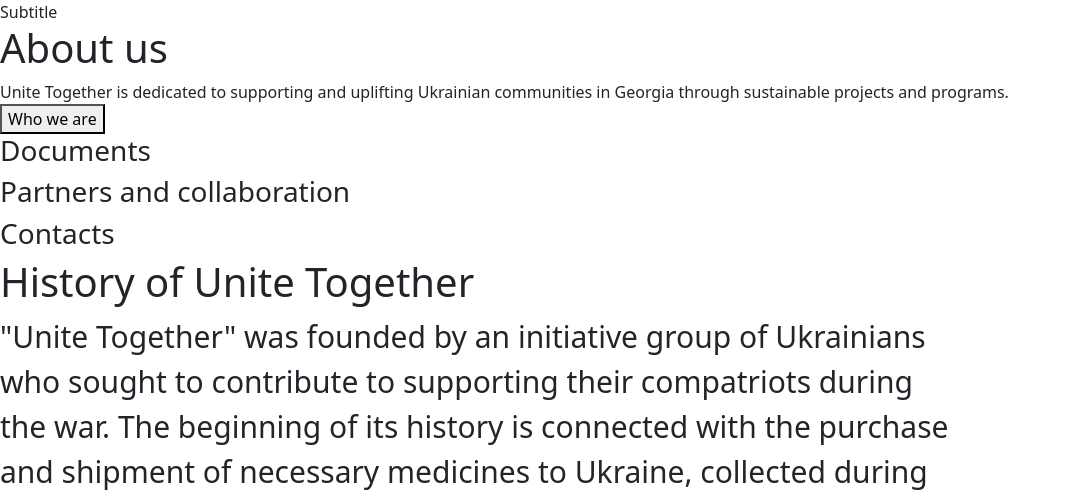
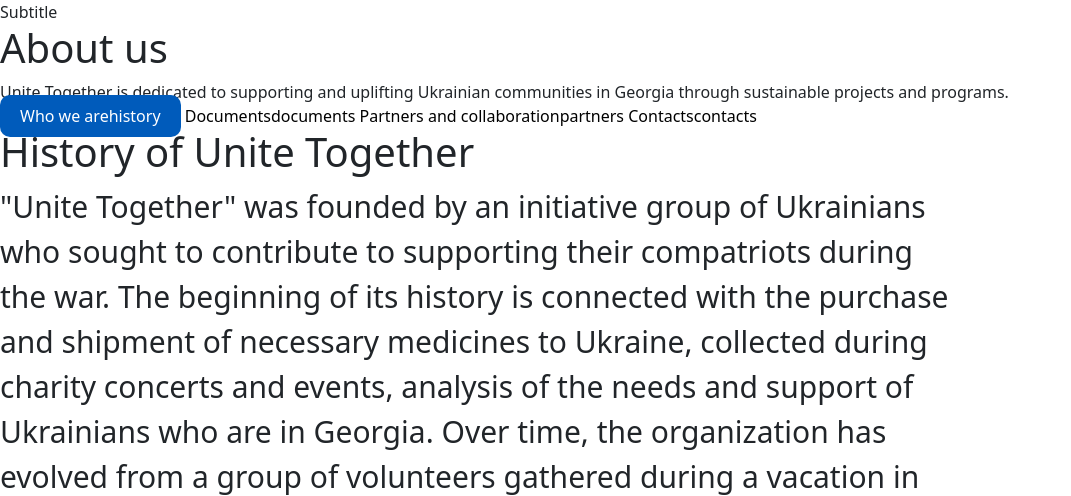
Before and after one commit to IvanBondarenkoIT/unite_together_django_website, a Django app: page /about-us/history in a window 1280 px wide. Shown: the part 449-945 px from the top of the page, without its empty margins (0-1071 px from the left). Run offline with Django 5.2, Linux system fonts and the light colour scheme; parts of the project's set-up code (start-up, migrations or seed data) failed here and were passed over; some libraries are stand-ins or nearby versions.

Commit message:
added: about-us-history done with static data. Aside menu functional.

```diff
--- a/templates/aboutus/about-us-history.html
+++ b/templates/aboutus/about-us-history.html
@@ -31,19 +31,14 @@
         <div class="bg3"></div>
         <div class="aside-box6">
           <div class="rectangle-bg6"></div>
-          <button class="item-active5">
-            <div class="item-active-inner"></div>
-            <div class="who-we-are3">Who we are</div>
-          </button>
-          <div class="image-analyzer1">
-            <div class="documents-parent">
-              <h3 class="documents5">Documents</h3>
-              <h3 class="partners-and-collaboration4">
-                Partners and collaboration
-              </h3>
-              <h3 class="contacts5">Contacts</h3>
-            </div>
-          </div>
+
+          {% for category, link in links.items %}
+              <a class="sport1{% if link in request.path %}-active{% endif %}" href="{% url  link %}">{{ category }}{{ link }}</a>
+{#              <a class="sport1{% if link in request.path %}-active{% endif %}" href="{% url 'events' %}">All</a>#}
+
+{#            <a class="sport1{% if request.path == '/events/' %}-active{% endif %}" href="{% url 'events' %}">All</a>#}
+          {% endfor %}
+
         </div>
         <section class="while-loop">
           <div class="for-loop">
--- a/templates/includes/new/navbar.html
+++ b/templates/includes/new/navbar.html
@@ -31,7 +31,7 @@
                         <li class="menu-item">
                             <div class="about-us-wrapper">
                                 <a class="about-us3{% if '/about-us/' in request.path %}-active{% endif %}"
-                                   href="{% url 'about-us-history' %}">About us</a>
+                                   href="{% url 'about-us' %}">About us</a>
                             </div>
                         </li>
                         <li class="menu-item">
--- a/web_pages/context_processors.py
+++ b/web_pages/context_processors.py
@@ -2,5 +2,14 @@ from web_pages.models import ObjectsGroup
 
 
 def menu_links(request):
-    links = ObjectsGroup.objects.all()
+    if '/about-us/' in request.path:
+        links = {
+            "Who we are": "history",
+            "Documents": "documents",
+            "Partners and collaboration": "partners",
+            "Contacts": "contacts",
+        }
+    else:
+        links = ObjectsGroup.objects.all()
+
     return {"links": links}
--- a/web_pages/urls.py
+++ b/web_pages/urls.py
@@ -13,12 +13,12 @@ urlpatterns = [
     path('events/<slug:group_slug>/', views.events, name='events_by_group'),
     path('events/<slug:group_slug>/<slug:event_slug>', views.event_detail, name='event_detail'),
 
-    path("about-us/", views.about_us, name="about-us"),
+    path("about-us/", views.history, name="about-us"),
     # path("about-us/", views.history, name="about-us-history"),
-    path("about-us/history", views.history, name="about-us-history"),
-    path("about-us/documents", views.documents, name="about-us-documents"),
-    path("about-us/partners", views.partners, name="about-us-partners"),
-    path("about-us/contacts", views.contacts, name="about-us-contacts"),
+    path("about-us/history", views.history, name="history"),
+    path("about-us/documents", views.documents, name="documents"),
+    path("about-us/partners", views.partners, name="partners"),
+    path("about-us/contacts", views.contacts, name="contacts"),
 
 
 
```
